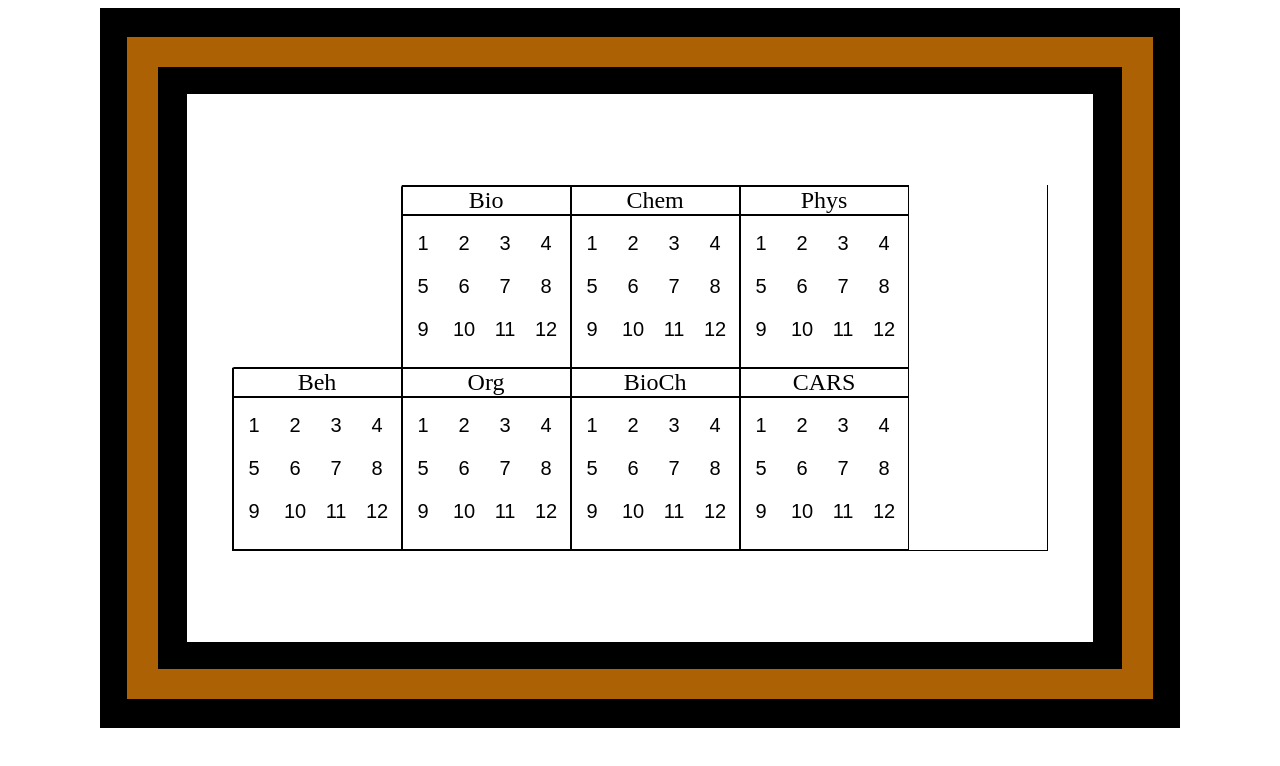
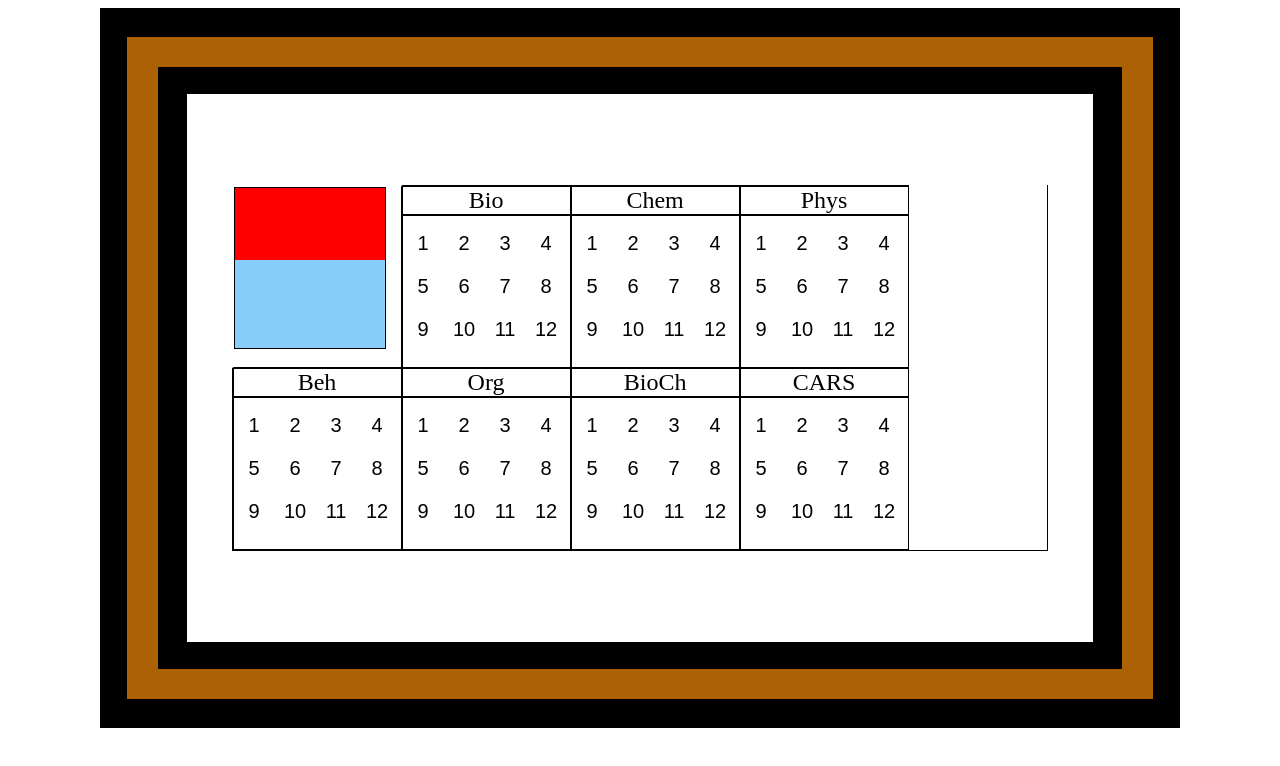
Before and after one commit to adriansseur/MCAT_Chapter_Tracker_V2, a plain HTML site: page index.html in a window 1280 px wide. Drawn offline with Linux system fonts and the light colour scheme.

Commit message:
tools style skeleton

```diff
--- a/index.css
+++ b/index.css
@@ -93,3 +93,23 @@
     cursor: pointer;
     color: red;
 }
+
+/* -------------TOOLS-------------------------- */
+
+#tools-container {
+    width: 150px;
+    height: 160px;
+    border: 1px solid;  /*----eliminate-----*/
+}
+
+#top {
+    height: 45%;
+    width: 100%;
+    background: red;
+}
+
+#bottom {
+    height: 55%;
+    width: 100%;
+    background: lightskyblue;
+}
--- a/index.html
+++ b/index.html
@@ -14,6 +14,10 @@
                 <div id="whiteboard">
                     <div id="block-container">
                         <div id="block" class="block-tools">
+                            <div id="tools-container">
+                                <div id="top"></div>
+                                <div id="bottom"></div>
+                            </div>
 
                         </div>
                         <div id="block" class="block-subject bio">
--- a/index.js
+++ b/index.js
@@ -1,4 +1,4 @@
-
+// Adding number buttons to each subject block
 
 const blockSubjects = document.querySelectorAll(".block-subject")
 
@@ -11,3 +11,5 @@ function addNumbers(item) {
         btn.textContent = i + 1
     }
 }
+
+// Connect markers to actions
```
